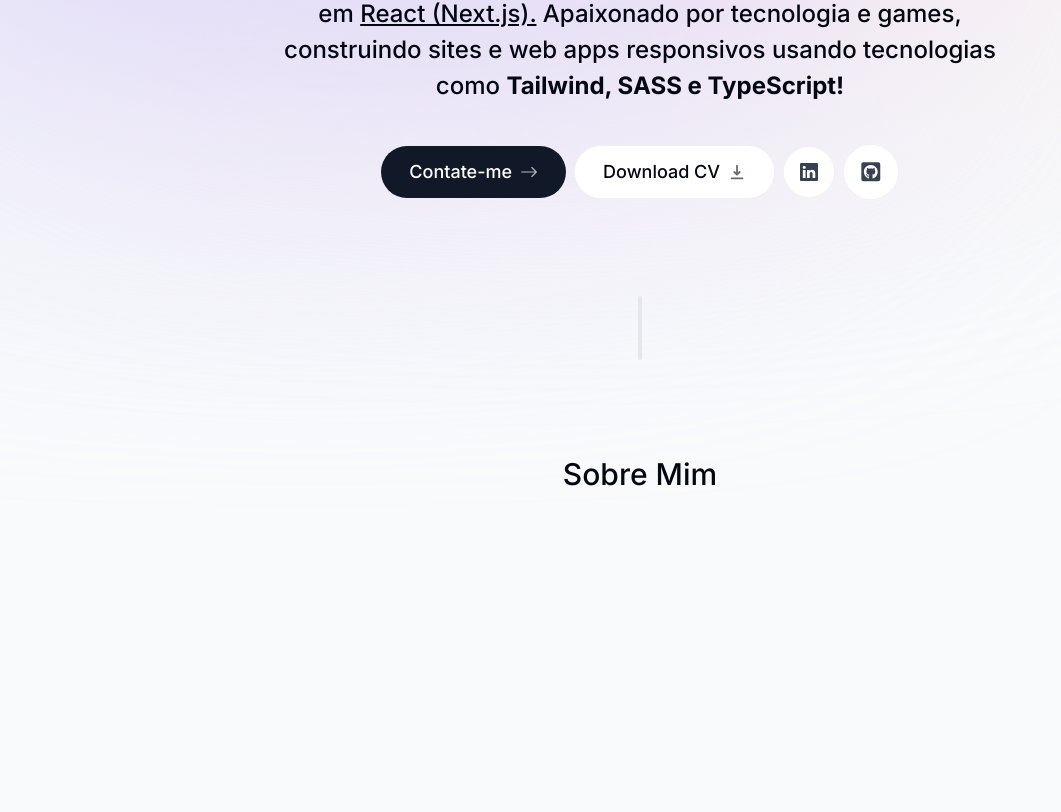
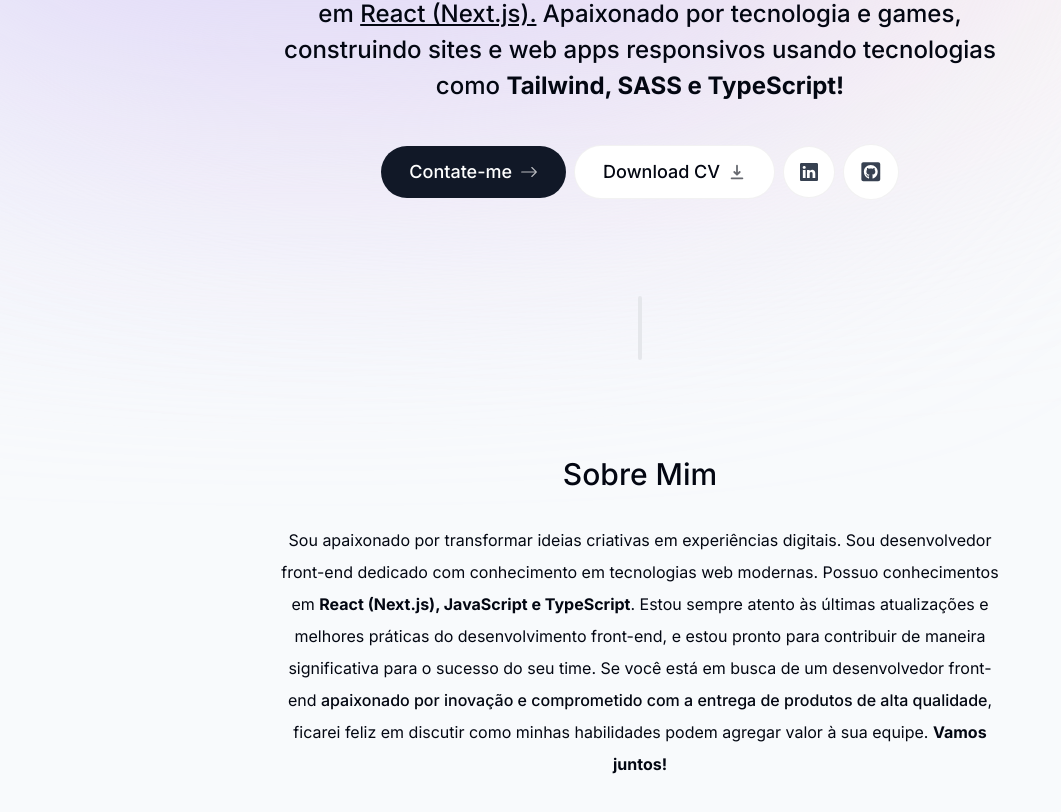
Before and after one commit to 1Maatheus/portfolio, a Next.js app in the folder my-portfolio/: page / in a window 1280 px wide. Shown: the part 400-1212 px from the top of the page, without its empty margins (0-1061 px from the left). Before the commit the page ends 1084 px from the top, so only its background shows below. Built offline with nearby package versions, Linux system fonts and the light colour scheme.

Commit message:
adding about me section

```diff
--- a/my-portfolio/components/About.tsx
+++ b/my-portfolio/components/About.tsx
@@ -13,8 +13,24 @@ export default function About() {
       transition={{ delay: 0.175 }}
     >
       <SectionHeading>Sobre mim</SectionHeading>
-      <p className="mb-3"></p>
-      <p></p>
+      <p className="mb-3">
+        Sou apaixonado por transformar ideias criativas em experiências
+        digitais. Sou desenvolvedor front-end dedicado com conhecimento em
+        tecnologias web modernas. Possuo conhecimentos em{" "}
+        <span className="font-bold">
+          React (Next.js), JavaScript e TypeScript
+        </span>
+        . Estou sempre atento às últimas atualizações e melhores práticas do
+        desenvolvimento front-end, e estou pronto para contribuir de maneira
+        significativa para o sucesso do seu time. Se você está em busca de um
+        desenvolvedor front-end{" "}
+        <span className="font-medium">
+          apaixonado por inovação e comprometido com a entrega de produtos de
+          alta qualidade
+        </span>
+        , ficarei feliz em discutir como minhas habilidades podem agregar valor
+        à sua equipe. <span className="font-bold">Vamos juntos!</span>
+      </p>
     </motion.section>
   );
 }
```
